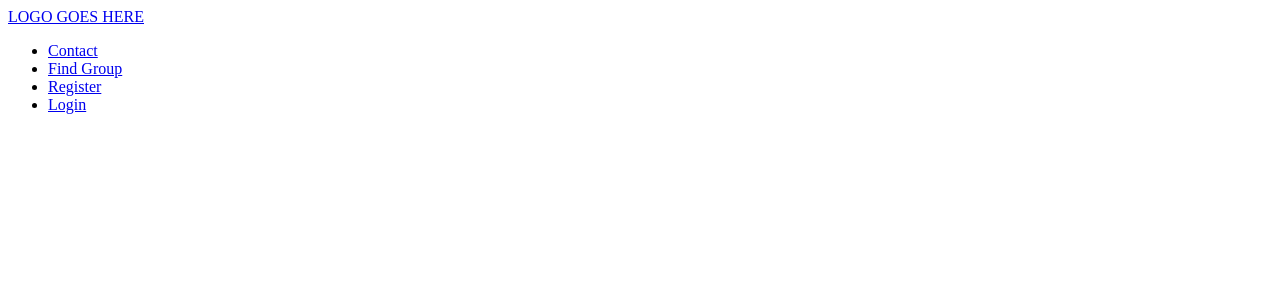
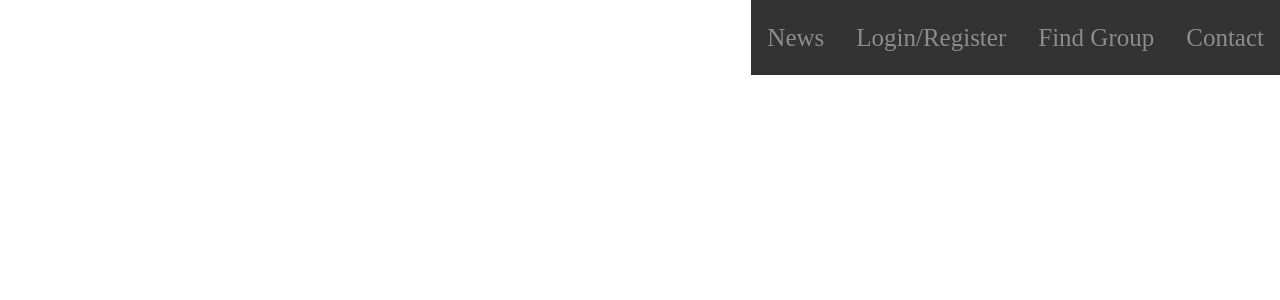
Before and after one commit to yil667/SquadUCSD, a PHP site: page /navbar.html in a window 1280 px wide. Shown: the top 300 px of the page. Run offline with PHP 8.4, Linux system fonts and the light colour scheme.

Commit message:
navbar collapse

```diff
--- a/index.html
+++ b/index.html
@@ -10,13 +10,13 @@
 		<script type="text/javascript" src="http://code.jquery.com/jquery-latest.js"></script>
 		<script type="text/javascript">
 			$( document ).ready(function() {
-	   			$('#nav').load('navbar.html');
+				$('#header').load('navbar.html');
 			});
 		</script>
 	</head>
 	<body>
 
-		<div id="nav">
+		<div id="header">
 		</div>
 		<div class="container">
 
--- /dev/null
+++ b/navbar.css
@@ -0,0 +1,65 @@
+a {
+    text-decoration: none !important;
+}
+
+ul.navbar {
+	float: right;
+    list-style-type: none;
+    margin: 0;
+    padding: 0;
+    overflow: hidden;
+    background-color: #333333;
+}
+
+ul.navbar li {
+	float: left;
+	height: 75px;
+}
+
+ul.navbar li a {
+ 	display: inline-block;
+	text-align: center;
+    padding: 24px 16px;
+    font-size: 25px;
+	color: #8c8c8c;
+}
+
+ul.navbar li a:hover {
+	 color: #f3f3f3;
+	 background-color: #2a2a2a;
+
+}
+
+
+body {
+	margin:0;
+}
+
+ul.navbar li.icon {
+	display: none;
+}
+
+@media screen and (max-width:600px) {
+  ul.navbar li:not(:last-child) {display: none;}
+  ul.navbar li.icon {
+    float: right;
+    display: inline-block;
+  }
+}
+
+@media screen and (max-width:600px) {
+  ul.navbar.collapse {position: relative;}
+  ul.navbar.collapse li.icon {
+    position: absolute;
+    right: 0;
+    top: 0;
+  }
+  ul.navbar.collapse li {
+    float: none;
+    display: inline;
+  }
+  ul.navbar.collapse li a {
+    display: block;
+    text-align: left;
+  }
+}
--- a/navbar.html
+++ b/navbar.html
@@ -1,14 +1,30 @@
 <!DOCTYPE html>
 <html>
+<link rel="stylesheet" type="text/css" href="navbar.css" />
 <head></head>
 <body>
-	<a id="logo" href="./index.html">LOGO GOES HERE</a>
-	<ul>
-		<li><a href="./index.html">Contact</a></li>
-		<li><a href="pendingURL">Find Group</a></li>
-		<li><a href="pendingURL">Register</a></li>
-		<li><a href="pendingURL">Login</a></li>
 
-	</ul>
+<ul class="navbar" id="navbarid">
+	<li><a href="./index.html">News</a></li>
+	<li><a href="./index.html">Login/Register</a></li>
+	<li><a href="./index.html">Find Group</a></li>
+	<li><a href="./index.html">Contact</a></li>
+	<li class="icon">
+		<a href="javascript:void(0);" style="font-size: 25px;" onclick="myFunction()">☰</a>
+	</li>
+</ul>
+
+
+<script type="text/javascript">
+	function myFunction() {
+	    var x = document.getElementById("navbarid");
+	    if (x.className === "navbar") {
+	        x.className += " collapse";
+	    } else {
+	        x.className = "navbar";
+	    }
+	}
+</script>
+
 </body>
 </html>
```
Also changed, not shown: mainpage.css (+8 -36 lines).
